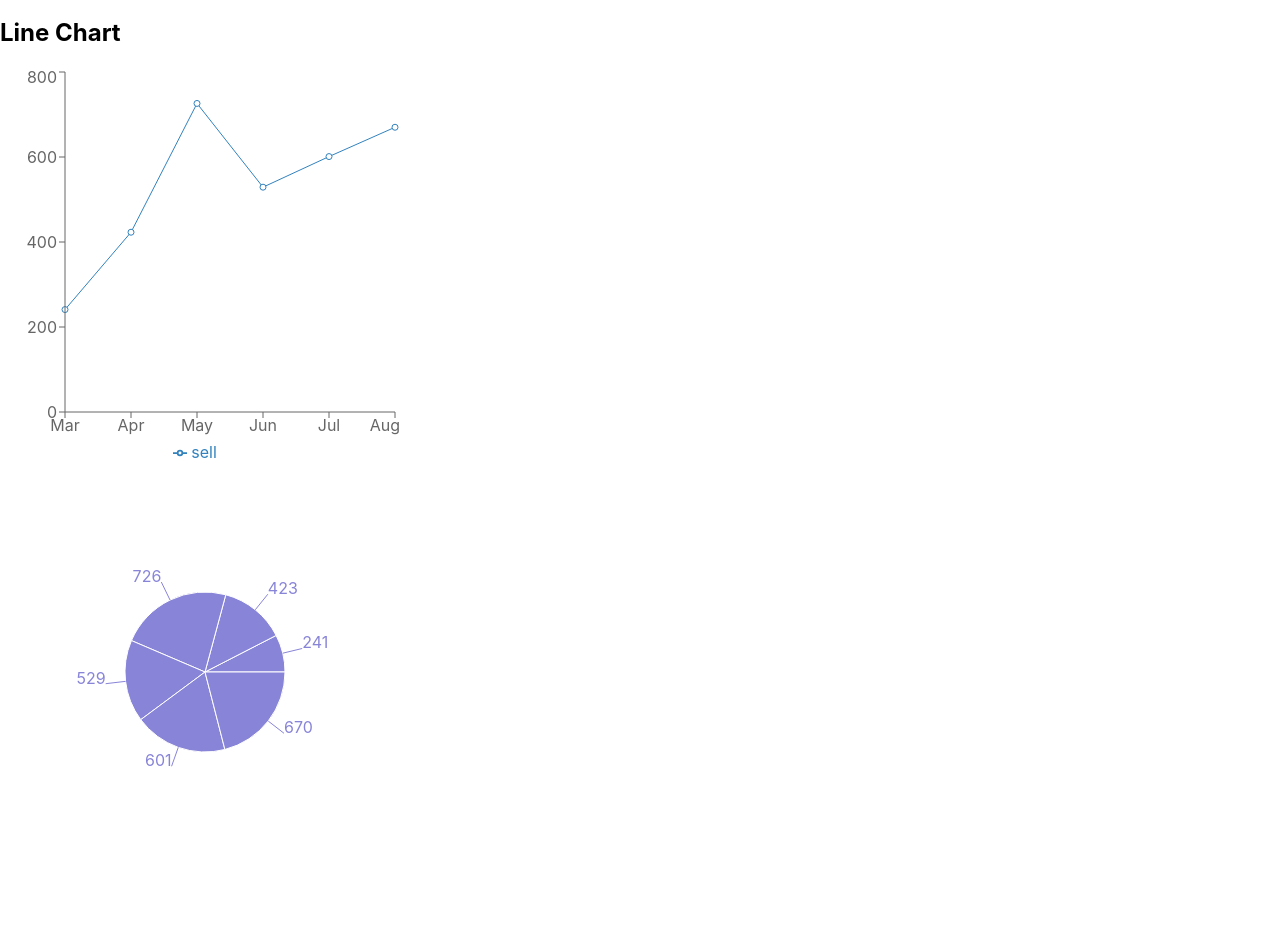
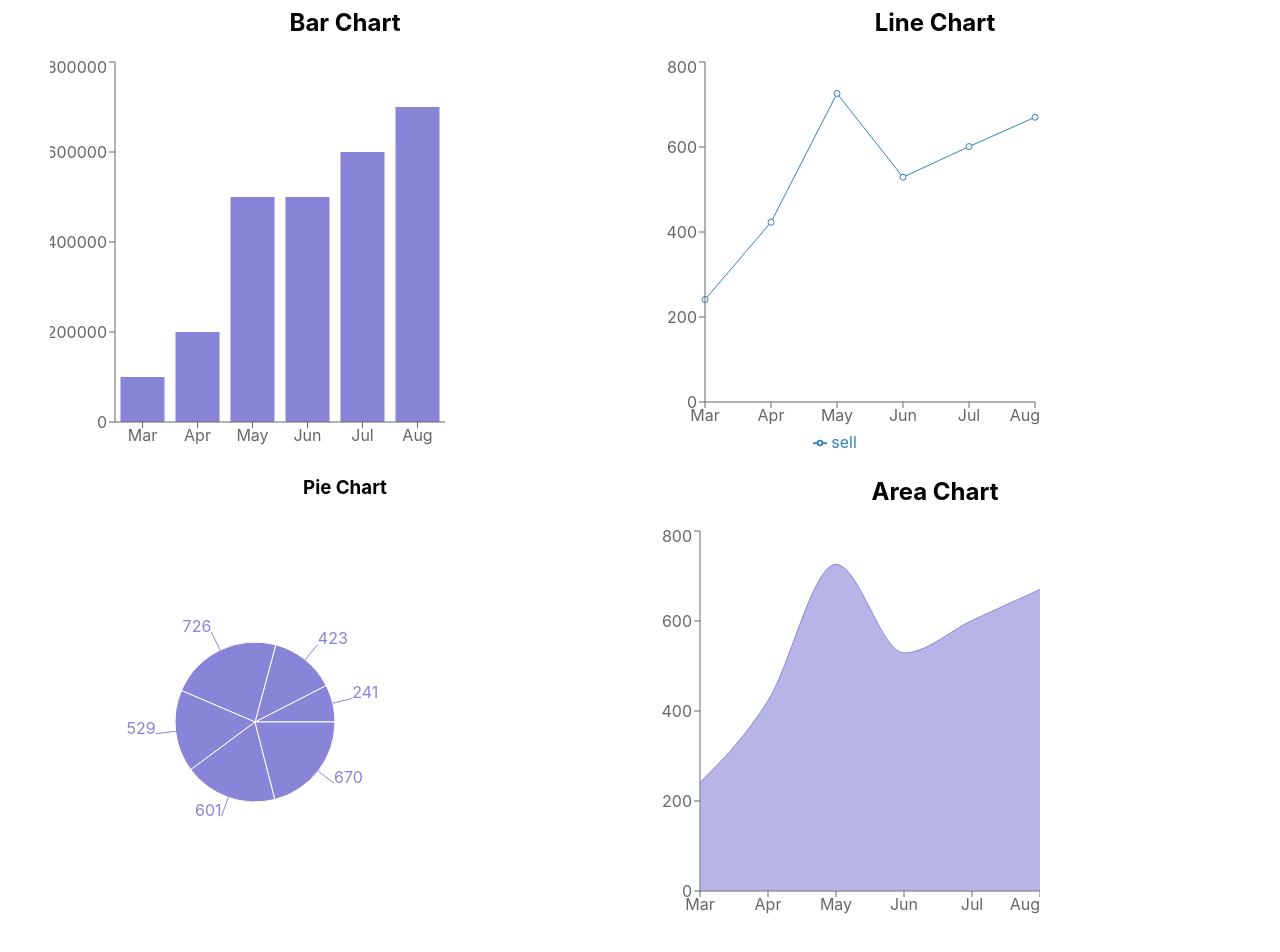
Before and after one commit to mizanulislampanna/assignment-9-asus-review, a React (Create React App) app: page /dashboard in a window 1280 px wide. Shown: the part 102-1054 px from the top of the page. Built offline with nearby package versions, Linux system fonts and the light colour scheme.

Commit message:
chart-done

```diff
--- a/src/Components/Chart1/Chart1.js
+++ b/src/Components/Chart1/Chart1.js
@@ -1,11 +1,15 @@
 import React from "react";
-import { Bar, BarChart } from "recharts";
+import { Bar, BarChart, Tooltip, XAxis, YAxis } from "recharts";
 
 const Chart1 = ({ data }) => {
   return (
     <div>
-      <BarChart width={150} height={40} data={data}>
+      <h2 style={{ textAlign: "center" }}>Bar Chart</h2>
+      <BarChart width={400} height={400} data={data}>
         <Bar dataKey="investment" fill="#8884d8" />
+        <XAxis dataKey={"month"}></XAxis>
+        <YAxis dataKey={"investment"}></YAxis>
+        <Tooltip></Tooltip>
       </BarChart>
     </div>
   );
--- a/src/Components/Chart2/Chart2.js
+++ b/src/Components/Chart2/Chart2.js
@@ -4,7 +4,7 @@ import { Legend, Line, LineChart, Tooltip, XAxis, YAxis } from "recharts";
 const Chart2 = ({ data }) => {
   return (
     <div>
-      <h2>Line Chart</h2>
+      <h2 style={{ textAlign: "center" }}>Line Chart</h2>
       <LineChart width={400} height={400} data={data}>
         <Line dataKey={"sell"}></Line>
         <XAxis dataKey={"month"}></XAxis>
--- a/src/Components/Chart3/Chart3.js
+++ b/src/Components/Chart3/Chart3.js
@@ -4,7 +4,8 @@ import { Pie, PieChart, Tooltip } from "recharts";
 const Chart3 = ({ data }) => {
   return (
     <div>
-      <PieChart width={500} height={500}>
+      <h3 style={{ textAlign: "center" }}>Pie Chart</h3>
+      <PieChart width={400} height={400}>
         <Pie
           dataKey={"sell"}
           isAnimationActive={false}
--- /dev/null
+++ b/src/Components/Chart4/Chart4.js
@@ -0,0 +1,28 @@
+import React from "react";
+import { Area, AreaChart, Tooltip, XAxis, YAxis } from "recharts";
+
+const Chart4 = ({ data }) => {
+  return (
+    <div>
+      <h2 style={{ textAlign: "center" }}>Area Chart</h2>
+      <AreaChart
+        width={400}
+        height={400}
+        data={data}
+        margin={{
+          top: 5,
+          right: 0,
+          left: 0,
+          bottom: 5,
+        }}
+      >
+        <XAxis dataKey={"month"}></XAxis>
+        <YAxis dataKey={"sell"}></YAxis>
+        <Tooltip></Tooltip>
+        <Area type="monotone" dataKey="sell" stroke="#8884d8" fill="#8884d8" />
+      </AreaChart>
+    </div>
+  );
+};
+
+export default Chart4;
--- a/src/Components/Dashboard/DashBoard.css
+++ b/src/Components/Dashboard/DashBoard.css
@@ -0,0 +1,5 @@
+.chart-container {
+  display: grid;
+  grid-template-columns: repeat(2, 1fr);
+  margin: 50px;
+}
--- a/src/Components/Dashboard/DashBoard.js
+++ b/src/Components/Dashboard/DashBoard.js
@@ -1,8 +1,9 @@
 import React from "react";
-
+import "./DashBoard.css";
 import Chart1 from "../Chart1/Chart1";
 import Chart2 from "../Chart2/Chart2";
 import Chart3 from "../Chart3/Chart3";
+import Chart4 from "../Chart4/Chart4";
 
 const DashBoard = () => {
   const data = [
@@ -44,10 +45,11 @@ const DashBoard = () => {
     },
   ];
   return (
-    <div>
+    <div className="chart-container">
       <Chart1 data={data}></Chart1>
       <Chart2 data={data}></Chart2>
       <Chart3 data={data}></Chart3>
+      <Chart4 data={data}></Chart4>
     </div>
   );
 };
```
